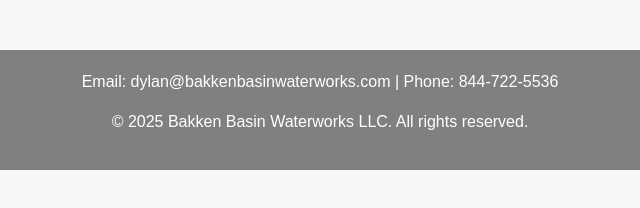
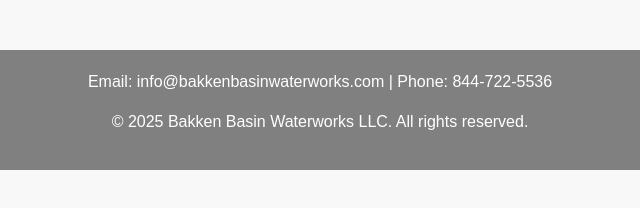
Before and after one commit to dylanashley96-ctrl/bakkenbasinwaterworks-site, a plain HTML site: page about.html in a window 1280 px wide. Shown: the part 452-660 px from the top of the page, 320-960 px from the left. Drawn offline with nearby package versions, Linux system fonts and the light colour scheme.

Commit message:
Email Update

```diff
--- a/about.html
+++ b/about.html
@@ -25,7 +25,7 @@
         <p>We bring years of experience in 24/7 operations, equipment management, and safe practices, making us a stable partner for lenders and clients alike.</p>
     </div>
     <footer>
-        <p>Email: dylan@bakkenbasinwaterworks.com | Phone: 844-722-5536</p>
+        <p>Email: info@bakkenbasinwaterworks.com | Phone: 844-722-5536</p>
         <p>&copy; 2025 Bakken Basin Waterworks LLC. All rights reserved.</p>
     </footer>
 </body>
```
